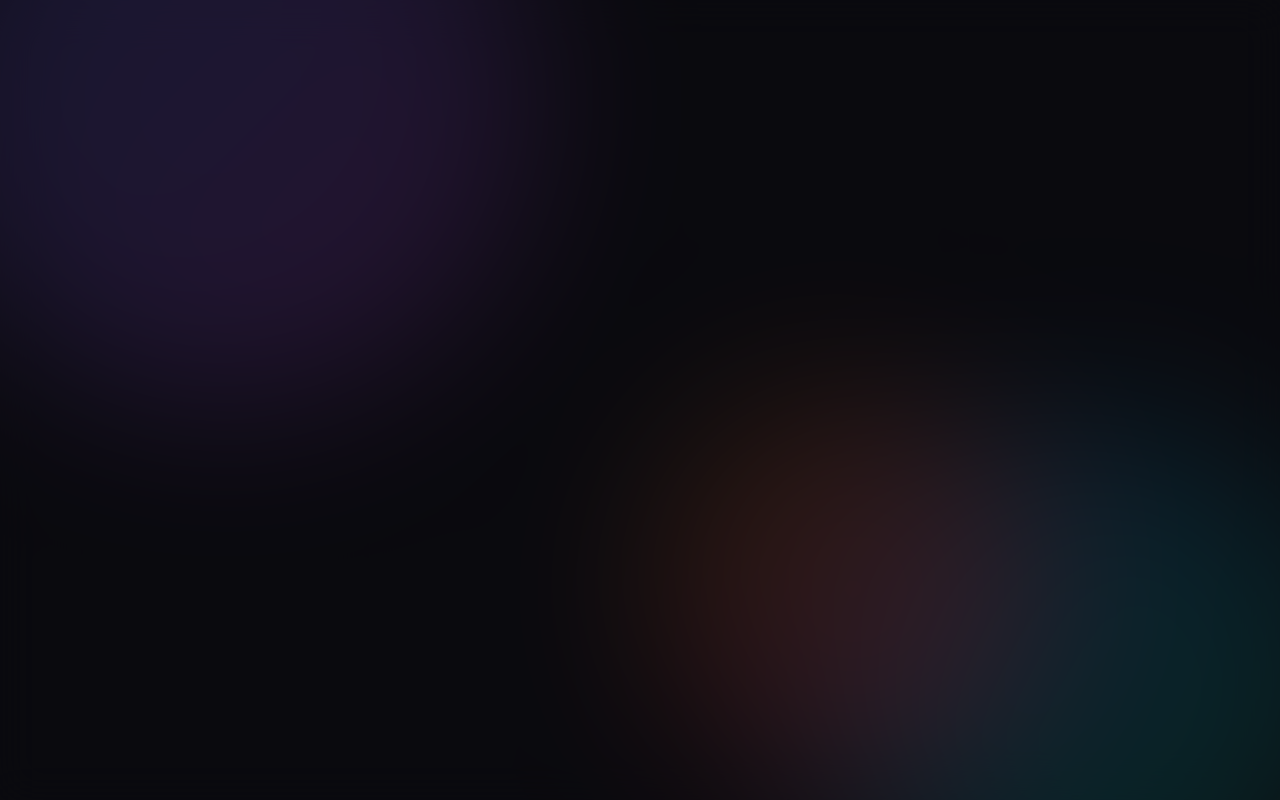
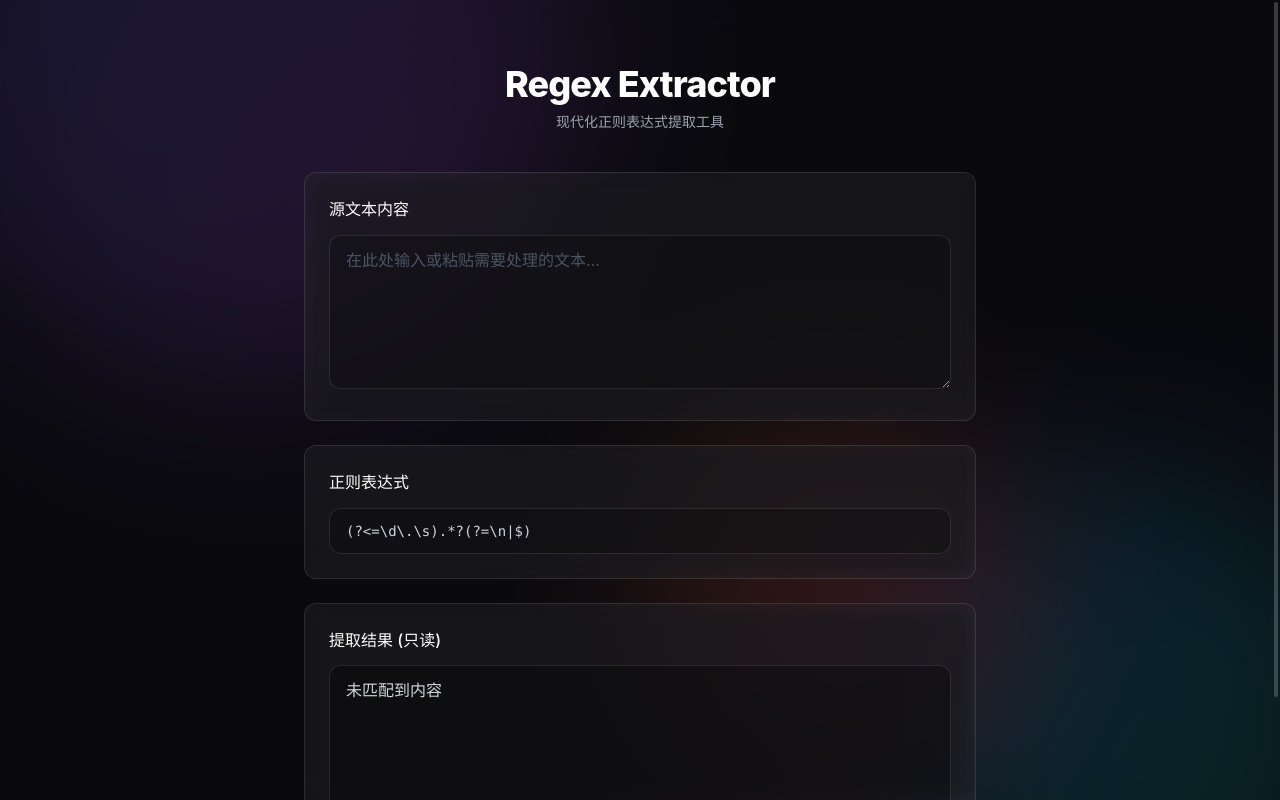
Before and after one commit to ranhengzhang/page-utils, a Vue app: page /tools/regex-extractor in a window 1280 px wide. Before the commit this address had no page. Built offline with nearby package versions, Linux system fonts and the light colour scheme.

Commit message:
feat: add Regex Extractor tool
- Add new tool page for extracting text using regular expressions
- Support real-time regex matching with visual feedback
- Include input validation with error indication for invalid patterns
- Register tool in router and home page navigation

```diff
--- a/src/router/index.ts
+++ b/src/router/index.ts
@@ -19,6 +19,11 @@ const router = createRouter({
       name: 'img-to-markdown',
       component: () => import('../views/tools/ImgToMarkdown.vue'),
     },
+    {
+      path: '/tools/regex-extractor',
+      name: 'regex-extractor',
+      component: () => import('../views/tools/RegexExtractor.vue'),
+    },
   ],
 })
 
--- a/src/views/HomeView.vue
+++ b/src/views/HomeView.vue
@@ -17,6 +17,13 @@ const tools = [
     desc: '将 HTML img 标签转换为 Markdown',
     icon: '🖼️',
     path: '/tools/img-to-markdown'
+  },
+  {
+    id: 'regex-extractor',
+    name: 'Regex Extractor',
+    desc: '现代化正则表达式提取工具',
+    icon: '🔍',
+    path: '/tools/regex-extractor'
   }
 ]
 
--- /dev/null
+++ b/src/views/tools/RegexExtractor.vue
@@ -0,0 +1,86 @@
+<script setup lang="ts">
+import { ref, computed } from 'vue'
+
+const sourceText = ref('')
+const regexPattern = ref(String.raw`(?<=\d\.\s).*?(?=\n|$)`)
+const isRegexValid = ref(true)
+
+const extractionResult = computed(() => {
+  if (!regexPattern.value) return ''
+
+  try {
+    const re = new RegExp(regexPattern.value, 'g')
+    isRegexValid.value = true
+
+    const matches = sourceText.value.match(re)
+    return matches ? matches.join('\n') : '未匹配到内容'
+  } catch (e) {
+    isRegexValid.value = false
+    return ''
+  }
+})
+</script>
+
+<template>
+  <div class="w-full max-w-2xl">
+    <header class="text-center mb-10 select-none">
+      <h1 class="text-4xl font-extrabold text-white tracking-tight mb-2">
+        Regex Extractor
+      </h1>
+      <p class="text-gray-400 text-sm">现代化正则表达式提取工具</p>
+    </header>
+
+    <main class="space-y-6">
+      <div class="glass p-6 rounded-3xl">
+        <label class="block text-white font-medium mb-3 select-none">源文本内容</label>
+        <textarea
+          v-model="sourceText"
+          placeholder="在此处输入或粘贴需要处理的文本..."
+          rows="5"
+          class="w-full px-4 py-3 bg-black/20 border border-white/10 rounded-xl text-gray-300 placeholder-gray-600 focus:outline-none focus:border-pink-500/50 resize-y"
+        />
+      </div>
+
+      <div class="glass p-6 rounded-3xl">
+        <label class="block text-white font-medium mb-3 select-none">正则表达式</label>
+        <input
+          v-model="regexPattern"
+          type="text"
+          placeholder="例如: \d+ 或 [a-z]+"
+          :class="[
+            'w-full px-4 py-3 bg-black/20 border rounded-xl text-gray-300 placeholder-gray-600 focus:outline-none font-mono text-sm',
+            isRegexValid ? 'border-white/10 focus:border-pink-500/50' : 'border-red-500 bg-red-500/10',
+          ]"
+        />
+        <transition name="fade">
+          <span v-if="!isRegexValid" class="block mt-2 text-red-400 text-sm select-none">
+            ⚠️ 非法的正则表达式格式
+          </span>
+        </transition>
+      </div>
+
+      <div class="glass p-6 rounded-3xl">
+        <label class="block text-white font-medium mb-3 select-none">提取结果 (只读)</label>
+        <textarea
+          :value="isRegexValid ? extractionResult : ''"
+          readonly
+          placeholder="提取出的内容将显示在这里..."
+          rows="5"
+          class="w-full px-4 py-3 bg-black/30 border border-white/10 rounded-xl text-gray-300 placeholder-gray-600 focus:outline-none resize-none cursor-text"
+          @click="($event.target as HTMLTextAreaElement)?.select()"
+        />
+      </div>
+    </main>
+  </div>
+</template>
+
+<style scoped>
+.fade-enter-active,
+.fade-leave-active {
+  transition: opacity 0.3s ease;
+}
+.fade-enter-from,
+.fade-leave-to {
+  opacity: 0;
+}
+</style>
```
